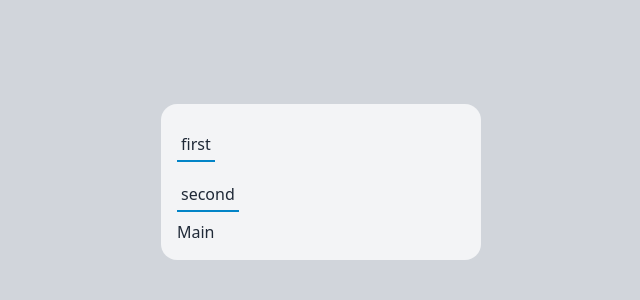
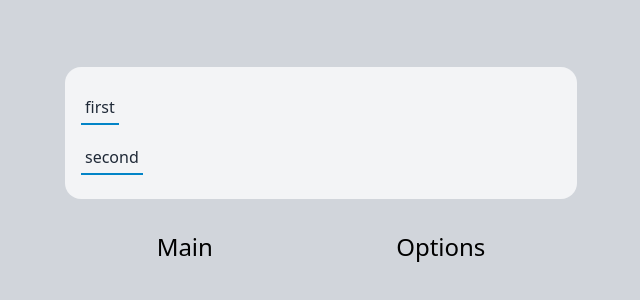
Before and after one commit to Sebosun/latin-downling-method, a React (Create React App) app: page /options in a window 1280 px wide. Shown: the part 218-518 px from the top of the page, without its empty margins (319-959 px from the left). Built offline with nearby package versions, Linux system fonts and the light colour scheme.

Commit message:
navigation

```diff
--- a/src/App.tsx
+++ b/src/App.tsx
@@ -1,16 +1,20 @@
-import { BrowserRouter, Routes, Route, Link, Outlet } from "react-router-dom";
+import { Routes, Route } from "react-router-dom";
 import Main from "./components/pages/Main";
 import Options from "./components/pages/Options";
+import Navigation from "./components/ui/Navigation";
 import FetchData from "./FetchData";
 
 function App() {
   return (
     <div className="flex flex-col items-center justify-center h-full  bg-gray-300">
-      <Routes>
-        <Route path="/" element={<Main />} />
-        <Route path="/options" element={<Options />} />
-      </Routes>
-      <FetchData />
+      <div className="w-full max-w-xs lg:max-w-lg">
+        <Routes>
+          <Route path="/" element={<Main />} />
+          <Route path="/options" element={<Options />} />
+        </Routes>
+        <FetchData />
+        <Navigation />
+      </div>
     </div>
   );
 }
--- a/src/components/game/Game.tsx
+++ b/src/components/game/Game.tsx
@@ -16,7 +16,7 @@ export default function Game() {
   const dispatch = useAppDispatch();
 
   const [round, setRound] = useState(0);
-  const [full, setFull] = useState(true);
+  const [noErrorsMade, setNoErrorsMade] = useState(true);
   const [answer, setAnswer] = useState({ case: "", answer: "", number: "" });
   const [showAnswer, setShowAnswer] = useState(false);
 
@@ -29,9 +29,9 @@ export default function Game() {
       const answer =
         data.conjugations.plural[currentCase as keyof ConjugationTypes];
       setAnswer({ case: currentCase, answer: answer, number: "singular" });
-      full && dispatch(addComplete());
+      noErrorsMade && dispatch(addComplete());
       setRound(0);
-      setFull(true);
+      setNoErrorsMade(true);
     } else if (round >= 5) {
       const currentCase = Object.keys(data.conjugations.plural)[round - 5];
       const answer =
@@ -61,7 +61,7 @@ export default function Game() {
       //if we fail / click to reveal an answer
     } else {
       setShowAnswer(true);
-      setFull(false);
+      setNoErrorsMade(false);
       dispatch(addError());
     }
 
--- a/src/components/pages/Main.tsx
+++ b/src/components/pages/Main.tsx
@@ -1,10 +1,9 @@
-import FetchData from "../../FetchData";
 import Game from "../game/Game";
 import Stats from "../stats/Stats";
 
 export default function Main() {
   return (
-    <main>
+    <main className="bg-gray-100 rounded-2xl shadow-l text-gray-800 p-4 lg:p-10">
       <Game />
       <Stats />
     </main>
--- a/src/components/pages/Options.tsx
+++ b/src/components/pages/Options.tsx
@@ -36,7 +36,7 @@ export default function Options(): ReactElement | null {
   const keys: string[] = Object.keys(parsed.nouns);
 
   return (
-    <main className="w-full max-h-96  bg-gray-100 rounded-2xl shadow-l text-gray-800 p-4 max-w-xs lg:max-w-l">
+    <main className="w-full   bg-gray-100 rounded-2xl shadow-l text-gray-800 p-4">
       <div className="flex flex-col">
         {keys.map((item) => {
           return (
@@ -51,7 +51,6 @@ export default function Options(): ReactElement | null {
           );
         })}
       </div>
-      <Link to="/"> Main </Link>
     </main>
   );
 }
--- /dev/null
+++ b/src/components/ui/Navigation.tsx
@@ -0,0 +1,21 @@
+import React, { ReactElement } from "react";
+import { Link } from "react-router-dom";
+
+export default function Navigation(): ReactElement | null {
+  return (
+    <nav className=" flex justify-around  text-2xl  ">
+      <Link
+        className="border-transparent border-b-2 hover:border-sky-800 p-8 "
+        to="/"
+      >
+        Main
+      </Link>
+      <Link
+        className="border-transparent border-b-2 hover:border-sky-800 p-8 "
+        to="/options"
+      >
+        Options
+      </Link>
+    </nav>
+  );
+}
--- a/tailwind.config.js
+++ b/tailwind.config.js
@@ -15,7 +15,11 @@ module.exports = {
       },
     },
   },
-  variants: {},
+  variants: {
+    extend: {
+      border: ["hover"],
+    },
+  },
   plugins: [],
   purge: {
     // Filenames to scan for classes
```
